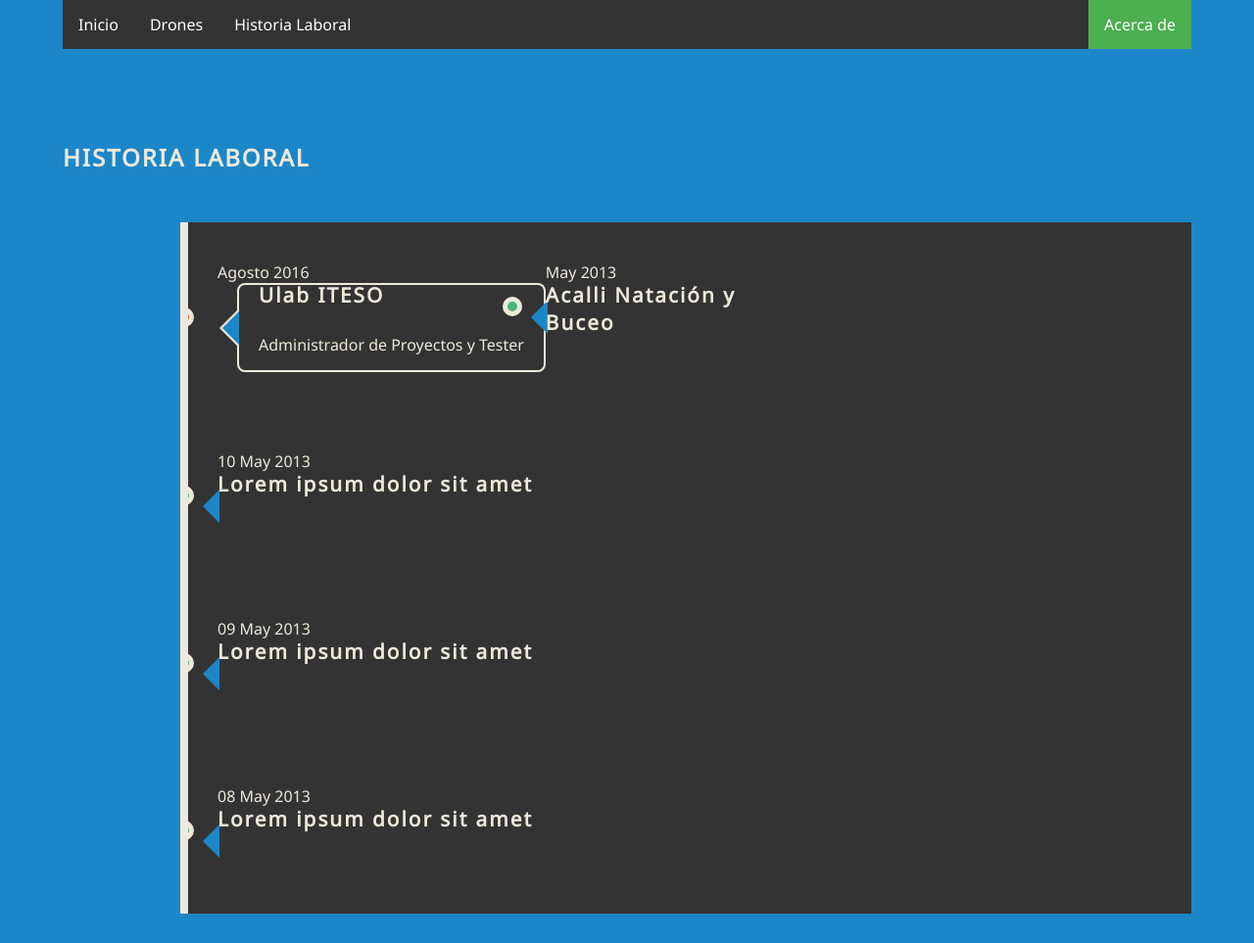
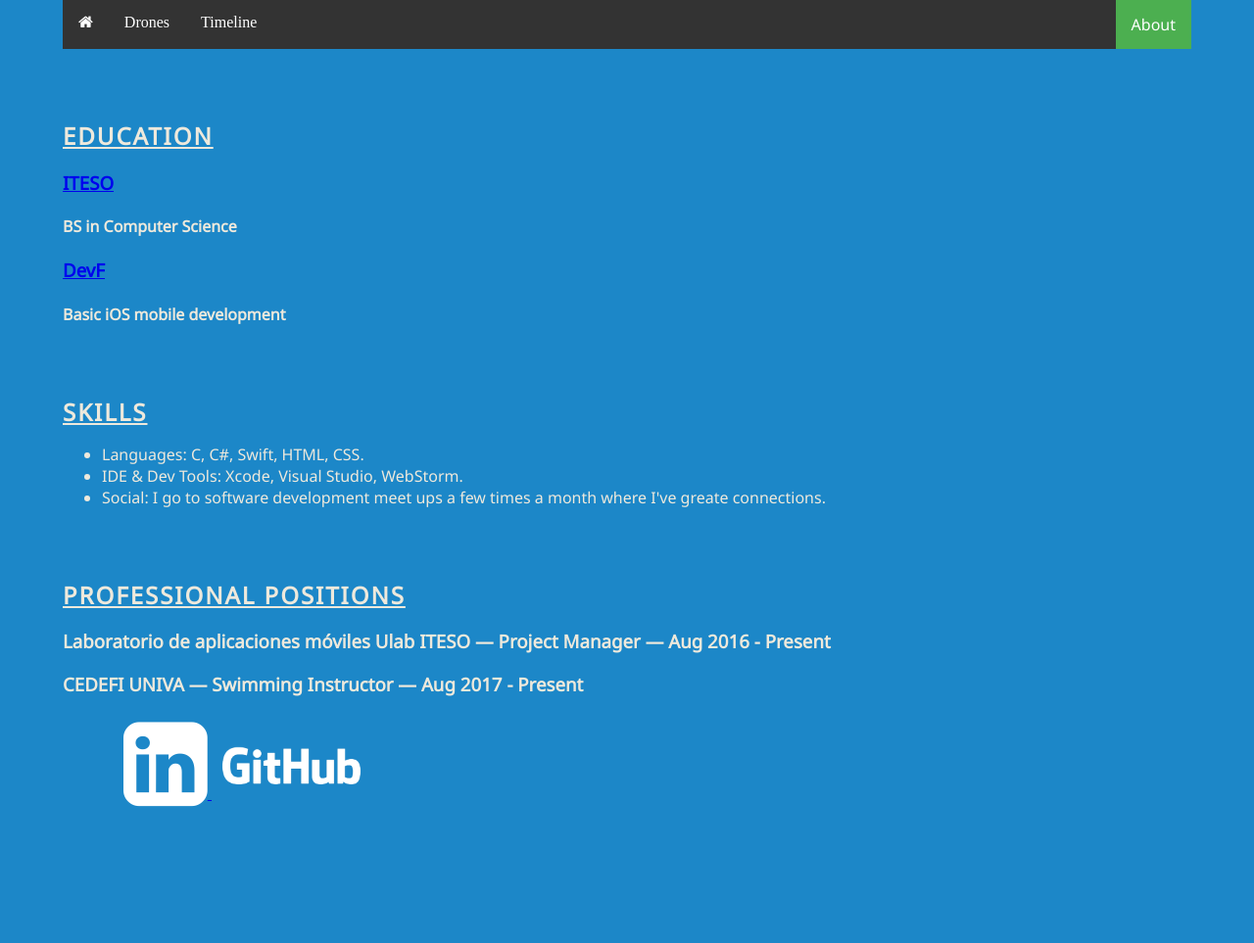
Before and after one commit to luisfergromo/luisfergromo.github.io, a PHP site: page /timeline.html in a window 1280 px wide. Shown: the whole page at 98% size. After the commit the page ends 824 px from the top, so only its background shows below. Run offline with PHP 8.4, Linux system fonts and the light colour scheme.

Commit message:
update 2.1

```diff
--- a/index.html
+++ b/index.html
@@ -12,10 +12,10 @@
 <body>
 <div class="topnav" id="navBar" align="center">
     <ul>
-        <li><a class="fa fa-home" href="index.html">Inicio</a></li>
+        <li><a class="fa fa-home" href="index.html"></a></li>
         <li><a class="fa fa-drone" href="drones.html">Drones</a></li>
-        <li><a class="fa fa-me" href="#timeline">Historia Laboral</a></li>
-        <li style="float: right"><a class="active" href="#about">Acerca de</a></li>
+        <li><a class="fa fa-me" href="timeline.html">Timeline</a></li>
+        <li style="float: right"><a class="active" href="#about">About</a></li>
     </ul>
 </div>
 <div id="logo" align="center">
--- a/timeline.html
+++ b/timeline.html
@@ -1,89 +1,55 @@
 <!DOCTYPE html>
 <html>
 <head>
-  <link rel="stylesheet" type="text/css" href="tools/stylesheets/timeline.css" media="screen" />
-    <link rel="shortcut icon" href="favicon.ico" type="image/x-icon" />
-    <!--<link href="tools/stylesheets/style.css" rel="stylesheet" type="text/css" />-->
-  <title>Trabajo</title>
+    <link rel="stylesheet" type="text/css" href="tools/stylesheets/timeline.css" media="screen"/>
+    <link rel="shortcut icon" href="favicon.ico" type="image/x-icon"/>
+    <link rel="stylesheet" href="https://cdnjs.cloudflare.com/ajax/libs/font-awesome/4.7.0/css/font-awesome.min.css">
+    <link rel="stylesheet" href="https://cdnjs.cloudflare.com/ajax/libs/font-awesome/4.7.0/css/font-awesome.min.css">
+    <meta charset="UTF-8">
+    <title>Timeline</title>
 </head>
 <body>
 <div class="topnav" id="navBar" align="center">
     <ul>
-    <li><a class="fa fa-home" href="index2.html">Inicio</a></li>
-    <li><a class="fa fa-drone" href="drones.html">Drones</a> </li>
-    <li><a class="fa fa-me" href="timeline.html">Historia Laboral</a> </li>
-    <li style="float: right"><a class="active" href="about.html">Acerca de</a></li>
+        <li><a class="fa fa-home" href="index.html"></a></li>
+        <li><a class="fa fa-drone" href="drones.html">Drones</a></li>
+        <li><a class="fa fa-me" href="timeline.html">Timeline</a></li>
+        <li style="float: right"><a class="active" href="#about">About</a></li>
     </ul>
 </div>
-<br>
-<h2>Historia Laboral</h2>
-<!--<p>Please set the $vertical variable to false to see the horizontal version.</p>-->
-<ul id='timeline'>
-  <li class='work'>
-    <input class='radio' id='work5' name='works' type='radio' checked>
-    <div class="relative">
-      <label for='work5'>Ulab ITESO</label>
-      <span class='date'>Agosto 2016</span>
-      <span class='circle'></span>
+<div>
+    <h2><u>EDUCATION</u></h2>
+    <div>
+        <h3><b><a href="https://iteso.mx">ITESO</a></b></h3>
+        <h4>BS in Computer Science</h4>
     </div>
-    <div class='content'>
-      <p>
-        Administrador de Proyectos y Tester
-      </p>
+    <div>
+        <h3><b><a href="https://devf.mx">DevF</a></b></h3>
+        <h4>Basic iOS mobile development</h4>
     </div>
-  </li>
-  <li class='work'>
-    <input class='radio' id='work4' name='works' type='radio'>
-    <div class="relative">
-      <label for='work4'>Acalli Natación y Buceo</label>
-      <span class='date'>May 2013</span>
-      <span class='circle'></span>
 </div>
-    <div class='content'>
-      <p>
-        Instructor de Natación
-      </p>
+<div>
+    <h2><u>SKILLS</u></h2>
+    <ul>
+        <li>Languages: C, C#, Swift, HTML, CSS.</li>
+        <li>IDE & Dev Tools: Xcode, Visual Studio, WebStorm.</li>
+        <li>Social: I go to software development meet ups a few times a month where I've greate connections.</li>
+    </ul>
 </div>
-  </li>
-  <li class='work'>
-    <input class='radio' id='work3' name='works' type='radio'>
-    <div class="relative">
-      <label for='work3'>Lorem ipsum dolor sit amet</label>
-      <span class='date'>10 May 2013</span>
-      <span class='circle'></span>
+<div>
+    <h2><u>PROFESSIONAL POSITIONS</u></h2>
+    <h3><b>Laboratorio de aplicaciones móviles Ulab ITESO</b> — Project Manager — Aug 2016 - Present</h3>
+    <!--<h4>High impact development apps</h4>-->
+    <!--<ul>-->
+    <!--<li>TryForUs, Mi ITESO, Jalisco Sin Hambre</li>-->
+    <!--</ul>-->
+    <h3><b>CEDEFI UNIVA</b> — Swimming Instructor — Aug 2017 - Present</h3>
 </div>
-    <div class='content'>
-      <p>
-        Lorem ipsum dolor sit amet, consectetur adipisicing elit. Odio ea necessitatibus quo velit natus cupiditate qui alias possimus ab praesentium nostrum quidem obcaecati nesciunt! Molestiae officiis voluptate excepturi rem veritatis eum aliquam qui laborum non ipsam ullam tempore reprehenderit illum eligendi cumque mollitia temporibus! Natus dicta qui est optio rerum.
-      </p>
+<div class="socialMedia">
+    <a href="https://linkedin.com/in/luisfergromo">
+        <i class="fa fa-linkedin-square"style="font-size:100px"></i>
+    </a>
+    <a href="https://github.com/luisfergromo"><img src="images/GitHub_Logo_White.png" style="width: 15%; height: 15%"></a>
 </div>
-  </li>
-  <li class='work'>
-    <input class='radio' id='work2' name='works' type='radio'>
-    <div class="relative">
-      <label for='work2'>Lorem ipsum dolor sit amet</label>
-      <span class='date'>09 May 2013</span>
-      <span class='circle'></span>
-    </div>
-    <div class='content'>
-      <p>
-        Lorem ipsum dolor sit amet, consectetur adipisicing elit. Odio ea necessitatibus quo velit natus cupiditate qui alias possimus ab praesentium nostrum quidem obcaecati nesciunt! Molestiae officiis voluptate excepturi rem veritatis eum aliquam qui laborum non ipsam ullam tempore reprehenderit illum eligendi cumque mollitia temporibus! Natus dicta qui est optio rerum.
-      </p>
-    </div>
-  </li>
-  <li class='work'>
-    <input class='radio' id='work1' name='works' type='radio'>
-    <div class="relative">
-      <label for='work1'>Lorem ipsum dolor sit amet</label>
-      <span class='date'>08 May 2013</span>
-      <span class='circle'></span>
-    </div>
-    <div class='content'>
-      <p>
-        Lorem ipsum dolor sit amet, consectetur adipisicing elit. Odio ea necessitatibus quo velit natus cupiditate qui alias possimus ab praesentium nostrum quidem obcaecati nesciunt! Molestiae officiis voluptate excepturi rem veritatis eum aliquam qui laborum non ipsam ullam tempore reprehenderit illum eligendi cumque mollitia temporibus! Natus dicta qui est optio rerum.
-      </p>
-    </div>
-  </li>
-</ul>
 </body>
 </html>
--- a/tools/stylesheets/timeline.css
+++ b/tools/stylesheets/timeline.css
@@ -2,6 +2,7 @@
  * General Style
  * ------------------------------------- */
 @import url(http://fonts.googleapis.com/css?family=Noto+Sans);
+
 body {
     max-width: 1200px;
     margin: 0 auto;
@@ -28,10 +29,12 @@ h2 {
     padding-left: 30px;
     border-left: 8px solid #eee9dc;
 }
+
 #timeline li {
     margin: 40px 0;
     position: relative;
 }
+
 #timeline p {
     margin: 0 0 15px;
 }
@@ -67,6 +70,7 @@ h2 {
     border-radius: 0.5em;
     position: relative;
 }
+
 .content:before, .content:after {
     content: "";
     width: 0;
@@ -76,18 +80,21 @@ h2 {
     pointer-events: none;
     right: 100%;
 }
+
 .content:before {
     border-right-color: inherit;
     border-width: 20px;
     top: 50%;
     margin-top: -20px;
 }
+
 .content:after {
     border-right-color: #1C87C8;
     border-width: 17px;
     top: 50%;
     margin-top: -17px;
 }
+
 .content p {
     max-height: 0;
     color: transparent;
@@ -96,12 +103,12 @@ h2 {
     hyphens: auto;
     overflow: hidden;
 }
+
 .content .date {
     font-weight: bold;
     text-decoration: underline;
     letter-spacing: 1px;
 }
-
 
 label {
     font-size: 1.3em;
@@ -122,9 +129,11 @@ label {
     cursor: auto;
     transform: translateX(42px);
 }
+
 .radio:checked + .relative .circle {
     background: #fc562a;
 }
+
 .radio:checked ~ .content {
     max-height: 180px;
     border-color: #eee9dc;
@@ -132,6 +141,7 @@ label {
     transform: translateX(20px);
     transition: max-height 0.4s linear, border-color 0.5s linear, transform 0.2s linear;
 }
+
 .radio:checked ~ .content p {
     max-height: 200px;
     color: #eee9dc;
@@ -167,6 +177,7 @@ footer a {
         padding-left: 0;
         border-left: none;
     }
+
     #timeline li {
         margin: 50px 0;
     }
@@ -185,10 +196,12 @@ footer a {
         padding-top: 45px;
         border-color: #eee9dc;
     }
+
     .content:before, .content:after {
         border: solid transparent;
         bottom: 100%;
     }
+
     .content:before {
         border-bottom-color: inherit;
         border-width: 17px;
@@ -196,6 +209,7 @@ footer a {
         left: 50px;
         margin-left: -17px;
     }
+
     .content:after {
         border-bottom-color: #1C87C8;
         border-width: 20px;
@@ -203,10 +217,12 @@ footer a {
         left: 50px;
         margin-left: -20px;
     }
+
     .content p {
         font-size: 0.9em;
         line-height: 1.4;
     }
+
     .content .date {
         font-weight: bold;
         text-decoration: underline;
@@ -217,35 +233,83 @@ footer a {
     }
 
     footer {
-    display: none;
+        display: block;
     }
 }
+
+.socialMedia {
+    display: inline;
+    align-content: center;
+    float: right;
+}
+
+.fa-linkedin-square {
+    color: white;
+}
+
 /*
 ----------------------
 Nav Bar
 ----------------------
  */
-li{
+/*li{*/
+/*float: left;*/
+/*}*/
+/*li a:hover{*/
+/*background-color: #d9d5d5;*/
+/*}*/
+
+/*li a{*/
+/*display: block;*/
+/*color: white;*/
+/*text-align: center;*/
+/*padding: 14px 16px;*/
+/*text-decoration: none;*/
+/*}*/
+/*ul{*/
+/*list-style-type: none;*/
+/*margin: 0;*/
+/*padding: 0;*/
+/*overflow: hidden;*/
+/*background-color: #333;*/
+/*}*/
+/*
+---------------------
+Nav Bar
+--------------------
+ */
+.navBar{
+    padding-top: 3px;
+    margin:auto;
+    background: #d9d5d5;
+    font-family:"Helvetica Neue",Helvetica, Arial;
+    width: auto;
+    min-width: 600px;
+    max-width: 2000px;
+}
+.topnav li {
     float: left;
 }
-li a:hover{
+
+.topnav li a:hover {
     background-color: #d9d5d5;
 }
 
-li a{
+.topnav li a {
     display: block;
     color: white;
     text-align: center;
     padding: 14px 16px;
     text-decoration: none;
 }
-ul{
+
+.topnav ul {
     list-style-type: none;
     margin: 0;
     padding: 0;
     overflow: hidden;
     background-color: #333;
 }
-.active{
+.active {
     background-color: #4CAF50;
 }
```
Also changed, not shown: images/GitHub_Logo.png (added), images/GitHub_Logo_White.png (added). Lines whose indentation alone changed are shown as unchanged.
